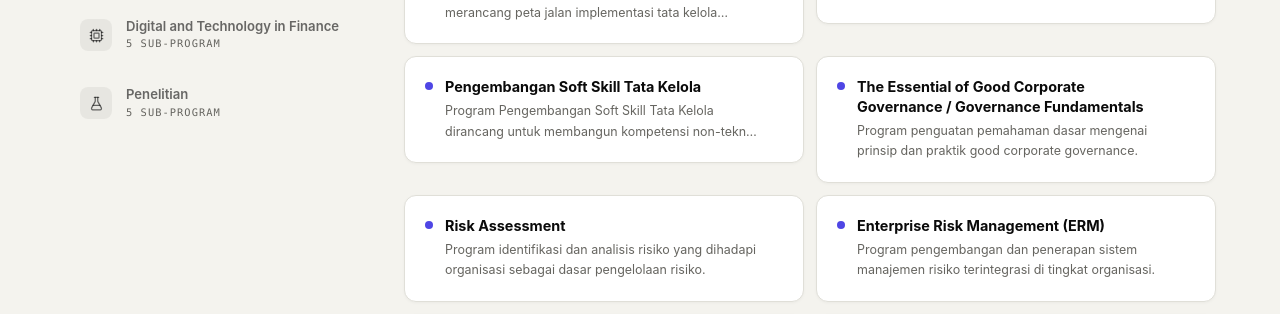
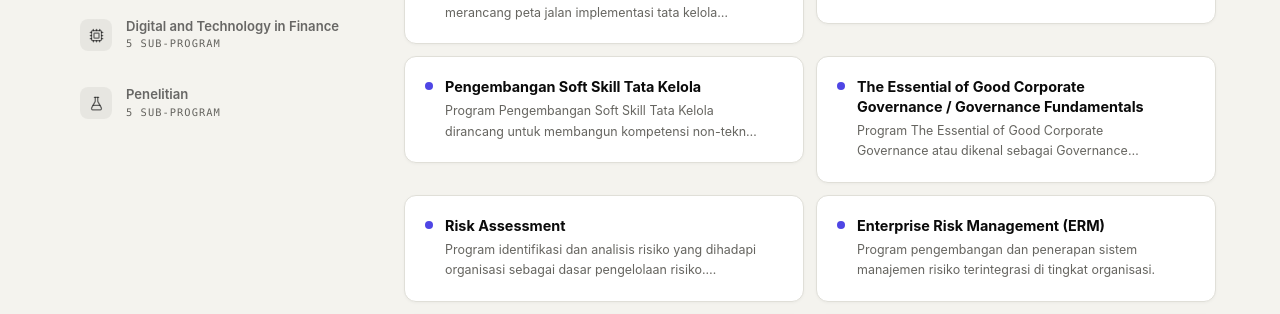
Before and after one commit to alhilalwork26-sys/GRCC-Landing-page, a Next.js app: page /programs in a window 1280 px wide. Shown: the part 1100-1414 px from the top of the page. Built offline with nearby package versions, Linux system fonts and the light colour scheme.

Commit message:
Update The Essential of GCG and Risk Assessment descriptions to be multiline

```diff
--- a/src/data/programs.ts
+++ b/src/data/programs.ts
@@ -41,8 +41,16 @@ Implementasi tata kelola yang telah direncanakan perlu dievaluasi secara berkala
         name: "Pengembangan Soft Skill Tata Kelola", desc: `Program Pengembangan Soft Skill Tata Kelola dirancang untuk membangun kompetensi non-teknis yang menjadi fondasi efektivitas implementasi tata kelola di seluruh level perusahaan. Program ini meyakini bahwa tata kelola yang baik tidak hanya ditopang oleh sistem dan regulasi, tetapi juga oleh kapasitas individu mulai dari cara berkomunikasi, mengambil keputusan etis, memimpin dengan integritas, hingga membangun kolaborasi yang sehat di dalam dan antar unit kerja.
 Keberhasilan implementasi tata kelola sangat bergantung pada kualitas sumber daya manusia yang menjalankannya.Keterampilan teknis saja tidak cukup dibutuhkan kemampuan interpersonal, kepemimpinan, dan etika yang kuat agar setiap individu mampu berkontribusi secara nyata terhadap budaya tata kelola yang sehat.Program ini hadir untuk menjembatani gap antara pemahaman teknis tata kelola dengan kemampuan menerapkannya secara efektif dalam interaksi dan dinamika perusahaan sehari- hari.
 ` },
-      { name: "The Essential of Good Corporate Governance / Governance Fundamentals", desc: "Program penguatan pemahaman dasar mengenai prinsip dan praktik good corporate governance." },
-      { name: "Risk Assessment", desc: "Program identifikasi dan analisis risiko yang dihadapi organisasi sebagai dasar pengelolaan risiko." },
+      {
+        name: "The Essential of Good Corporate Governance / Governance Fundamentals",
+        desc: `Program The Essential of Good Corporate Governance atau dikenal sebagai Governance Fundamental merupakan program literasi tata kelola yang dirancang untuk membangun pemahaman dasar yang kuat dan komprehensif tentang prinsip, kerangka, serta praktik Good Corporate Governance (GCG). Program ini menjadi titik masuk yang tepat bagi siapa saja yang ingin memahami tata kelola bukan sekadar sebagai kewajiban regulasi, melainkan sebagai nilai dan budaya yang menggerakkan perusahaan menuju kinerja yang berkelanjutan.
+Pemahaman yang kuat tentang prinsip-prinsip dasar tata kelola merupakan prasyarat utama bagi setiap individu yang terlibat dalam pengelolaan perusahaan. Tanpa fondasi pengetahuan yang solid, implementasi tata kelola kerap berjalan tanpa arah dan rentan terhadap penyimpangan. Program Governance Fundamental hadir untuk memastikan setiap pelaku perusahaan dari jajaran komisaris hingga pelaksana operasional memiliki pemahaman yang selaras tentang apa itu tata kelola yang baik, mengapa ia penting, dan bagaimana menerapkannya secara nyata.
+`},
+      {
+        name: "Risk Assessment",
+        desc: `Program identifikasi dan analisis risiko yang dihadapi organisasi sebagai dasar pengelolaan risiko.
+Pemahaman yang kuat tentang prinsip-prinsip dasar tata kelola merupakan prasyarat utama bagi setiap individu yang terlibat dalam pengelolaan perusahaan. Tanpa fondasi pengetahuan yang solid, implementasi tata kelola kerap berjalan tanpa arah dan rentan terhadap penyimpangan. Program Governance Fundamental hadir untuk memastikan setiap pelaku perusahaan dari jajaran komisaris hingga pelaksana operasional memiliki pemahaman yang selaras tentang apa itu tata kelola yang baik, mengapa ia penting, dan bagaimana menerapkannya secara nyata.
+` },
       { name: "Enterprise Risk Management (ERM)", desc: "Program pengembangan dan penerapan sistem manajemen risiko terintegrasi di tingkat organisasi." },
       { name: "Financial Risk Management", desc: "Program pengelolaan risiko keuangan untuk mendukung stabilitas dan keberlanjutan kinerja organisasi." },
       { name: "Risk Maturity Assessment", desc: "Program penilaian tingkat kematangan penerapan manajemen risiko dalam organisasi." },
```
